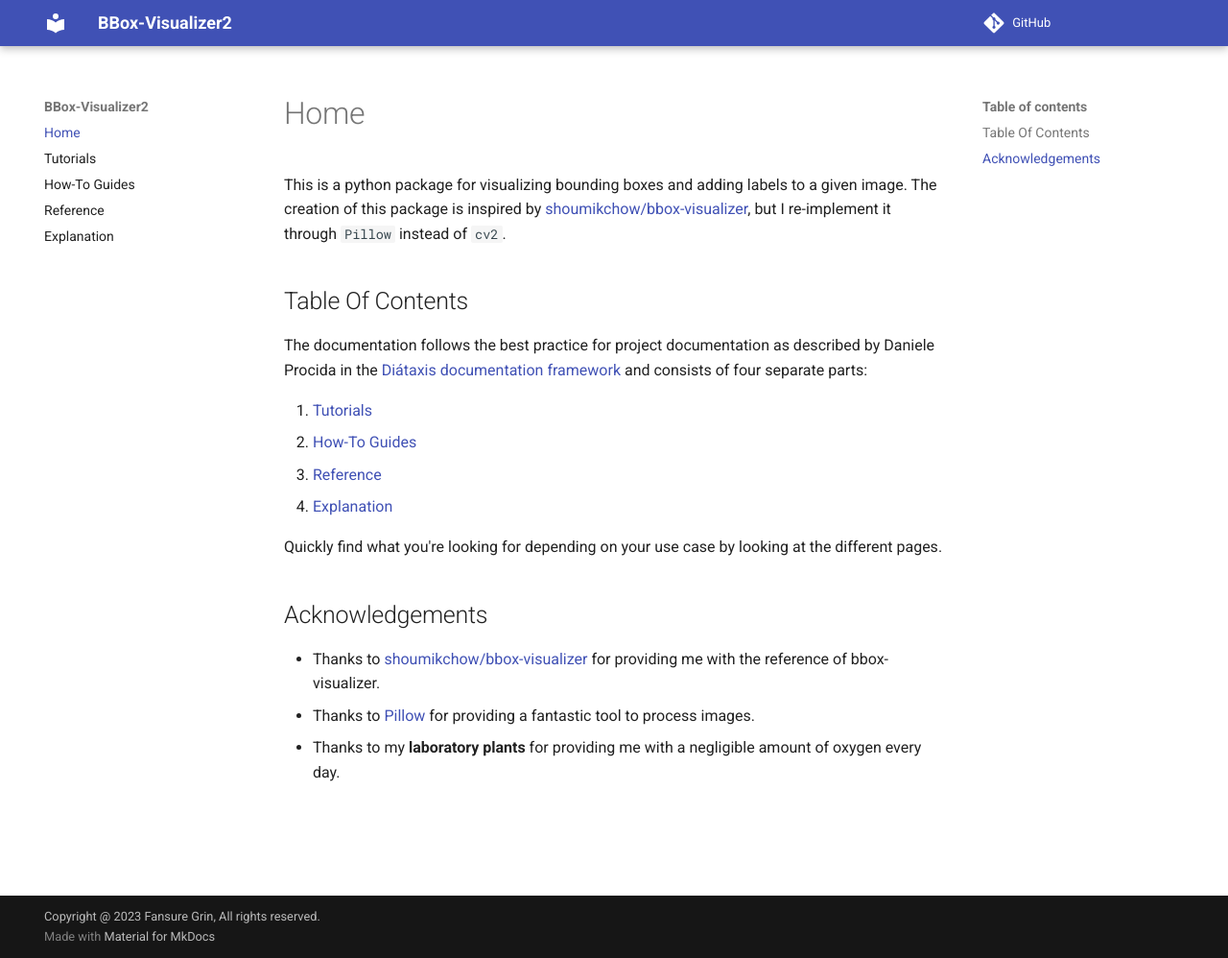
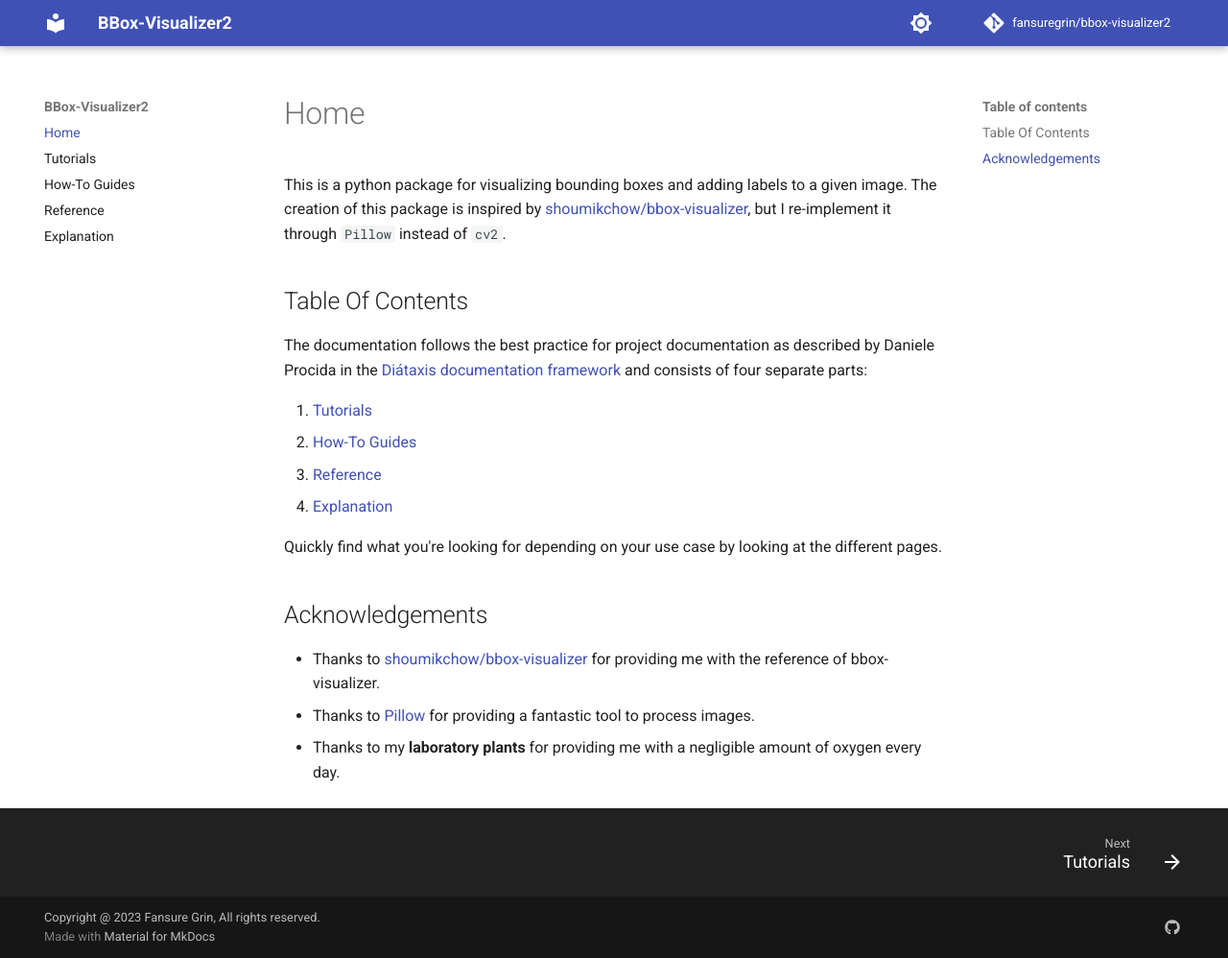
Before and after one commit to fansuregrin/bbox-visualizer2, an MkDocs documentation site: the page built from docs/index.md, in a window 1280 px wide and 998 px high. Shown: the whole window at 96% size. Built offline with MkDocs 1.6.1 and Material for MkDocs 9.7.7, drawn with Linux system fonts in a browser that asks for light colours; comment, search, counter and statistics services are not loaded.

Commit message:
update mkdocs config

```diff
--- a/mkdocs.yml
+++ b/mkdocs.yml
@@ -3,9 +3,28 @@
 site_description: A tool for visualizing bounding boxes and adding labels to a given image.
 copyright: Copyright @ 2023 Fansure Grin, All rights reserved.
 repo_url: https://github.com/fansuregrin/bbox-visualizer2
+repo_name: fansuregrin/bbox-visualizer2
 
 theme:
   name: material
+  highlightjs: true
+  palette:
+
+    # Palette toggle for light mode
+    - media: "(prefers-color-scheme: light)"
+      scheme: default
+      toggle:
+        icon: material/brightness-7
+        name: Switch to dark mode
+
+    # Palette toggle for dark mode
+    - media: "(prefers-color-scheme: dark)"
+      scheme: slate
+      toggle:
+        icon: material/brightness-4
+        name: Switch to light mode
+  features:
+    - navigation.footer
 
 plugins:
   - mkdocstrings
@@ -16,3 +35,8 @@
   - How-To Guides: how-to-guides.md
   - Reference: reference.md
   - Explanation: explanation.md
+
+extra:
+  social:
+    - icon: fontawesome/brands/github
+      link: https://github.com/fansuregrin
```
